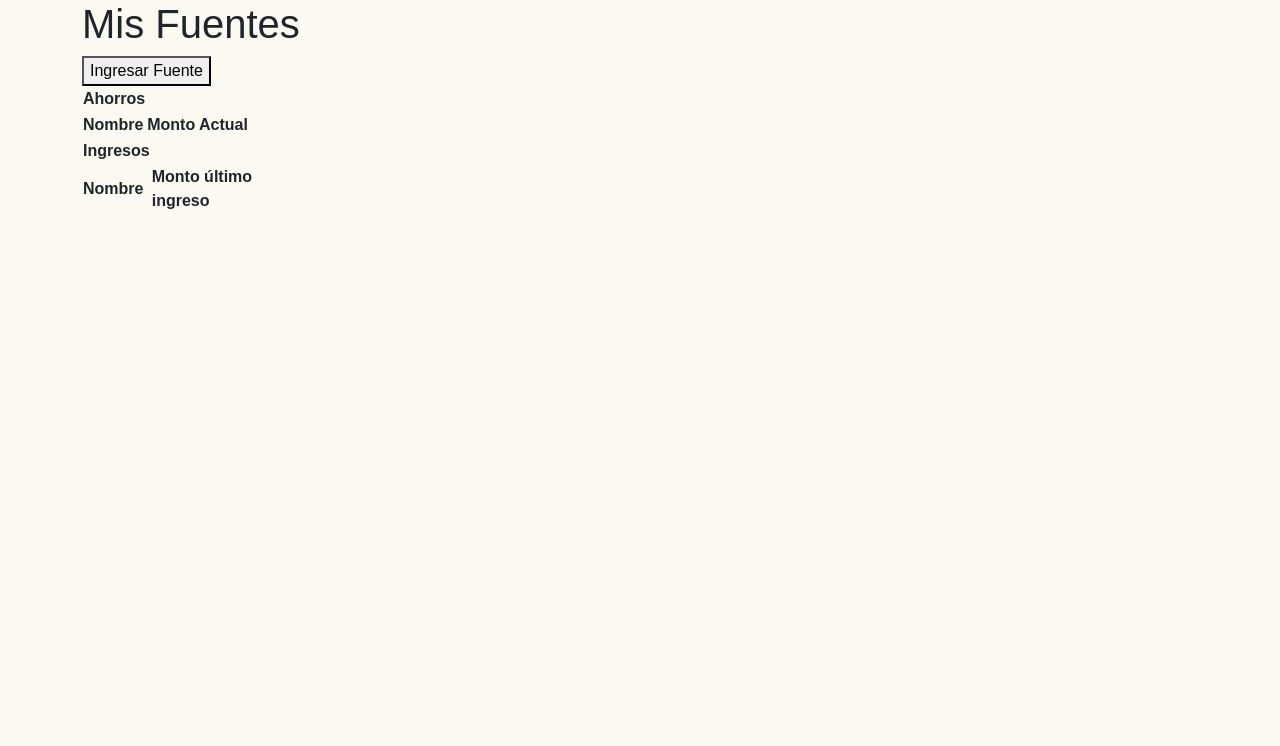
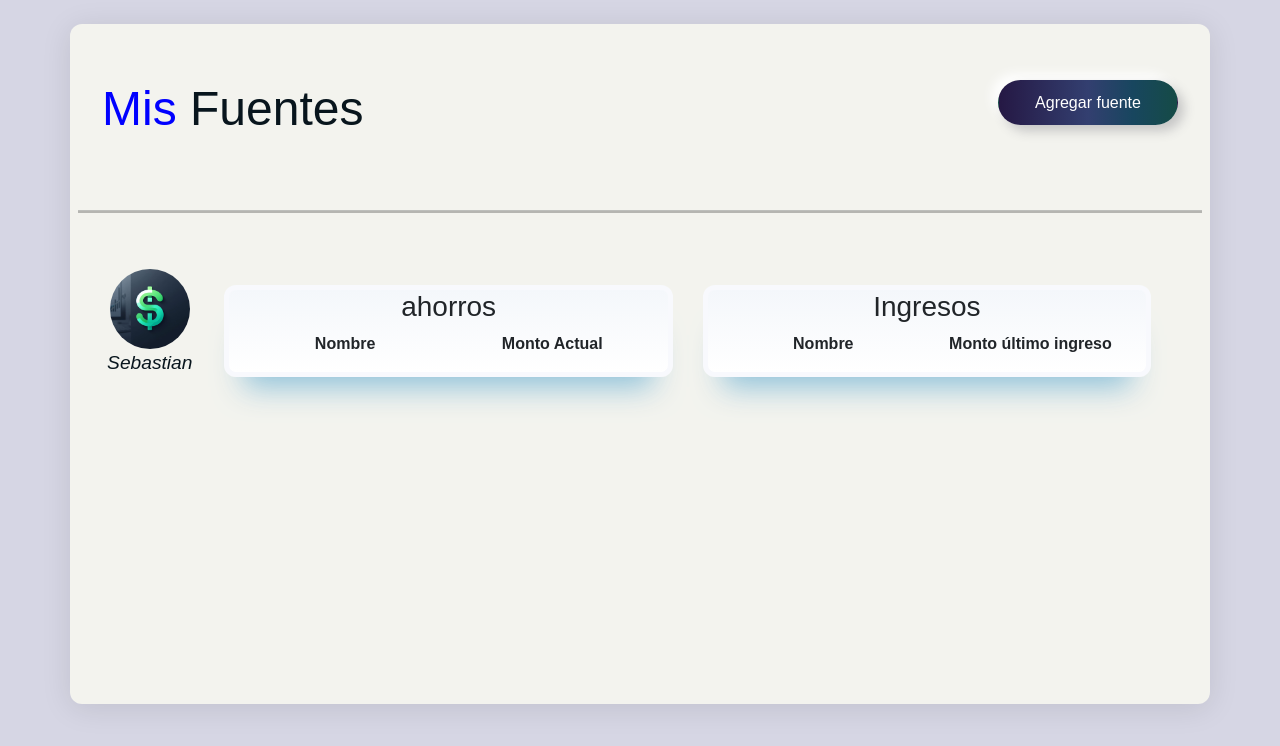
Before and after one commit to JuanseCho/MasterYourMoney, a PHP site: page / in a window 1280 px wide. Shown: the top 746 px of the page. Run offline with PHP 8.4, Linux system fonts and the light colour scheme; lists and menus that the app fills with data are empty; some libraries are stand-ins or nearby versions.

Commit message:
se agrega el mudulo de mis finanzas

```diff
--- a/src/Vista/css/style.css
+++ b/src/Vista/css/style.css
@@ -1,5 +1,6 @@
-body{
-    background-color: #fafaf3;
+body {
+    background-color: #d6d6e4;
+
     font-family: sans-serif;
     font-size: 16px;
     color: #212529;
@@ -7,3 +8,100 @@ body{
     padding: 0;
     box-sizing: border-box;
 }
+
+.titulo_categoria {
+    display: flex;
+    justify-content: space-between;
+    color: #08151d;
+    font-size: 1vh;
+}
+@media (max-width: 768px) {
+    .titulo_categoria {
+      flex-direction: column;
+    }
+    .btn {
+        max-width: 180px;
+}
+}
+.jsDivR {
+    display: flexbox;
+    width: 100%;
+    justify-content: space-around;
+    margin-top: 3vh;
+}
+/* Clases para contenedores */
+.jsContainer{
+    background-color: #f3f3ee;
+    display: flexbox;
+    justify-content: space-around;
+    margin-top: 3vh;
+    box-shadow: 0 4px 30px rgba(0, 0, 0, 0.1);
+    border-radius: 12px;
+    min-height: 85vh;
+}
+/*////////////////////////////////////////////////////////////////*/
+
+/* Clases para tablas */
+.jsDiv {
+    margin-top: 3vh;
+    background: #d9c2d1;
+    background: linear-gradient(0deg, rgb(255, 255, 255) 0%, rgb(244, 247, 251) 100%);
+    border-radius: 20px;
+    border: 5px solid #F8F9FD;
+    box-shadow: rgba(133, 189, 215, 0.911) 0px 30px 30px -20px;
+    border-radius: 12px;
+    text-align: center;
+}
+
+.jsDiv table {
+    width: 100%;
+    border-collapse: collapse;
+    table-layout: fixed;
+}
+.jsDiv table td {border-top: 1.5px solid rgb(28, 28, 31);}
+.jsDiv table tbody {text-align: left !important;}
+.titulos {text-align: center;}
+/*////////////////////////////////////////////////////////////////*/
+
+
+
+/* Clases para botones */
+.btn {
+    min-width: 180px;
+    max-height: 45px;
+    font-size: auto;
+    background-image: linear-gradient(90deg, #251844 0%, #333f70 50%, #18465f 75%, #154b46 100%);
+    box-shadow: 6px 6px 12px #c5c5c5,
+    -6px -6px 12px #ffffff;
+    color: #ffffff;
+    border-radius: 40px;
+    cursor: pointer;
+}
+.btn:hover {
+    background-image: linear-gradient(90deg, #312255 0%, #455181 50%, #24546e 75%, #25615b 100%);
+    box-shadow: 6px 6px 12px #c5c5c5,
+    -6px -6px 12px #ffffff;
+    color: #fff;
+    transform: translateY(-5px);
+}
+
+/*////////////////////////////////////////////////////////////////*/
+
+.user-profile {
+    font-size: larger;
+    margin-top: 1vh;
+    display: flex;
+    flex-direction: column;
+    align-items: center;
+    justify-content: center;
+    color: #08151d;
+  }
+
+  .user-profile-avatar {
+    width: 10vh;
+    height: 10vh;
+    min-width: 80px;
+    min-height: 80px;
+    border-radius: 50%;
+
+  }
--- a/src/Vista/modulos/perfilUsuario/misFuentes.php
+++ b/src/Vista/modulos/perfilUsuario/misFuentes.php
@@ -1,41 +1,51 @@
-<div class="container">
+<div class="container p-2 jsContainer">
     <div>
-        <div class="row">
+        <div class="row mt-4 mb-4 p-4">
             <div class="col-md-12">
-                <div class="header">
-                    <h1>Mis Fuentes</h1>
-                    <button>Ingresar Fuente</button>
+                <div class="titulo_categoria">
+                    <h2>
+                        <p style="font-size: 3rem;">
+                            <span style="color: blue;">
+                                Mis
+                            </span>
+                            Fuentes
+                        </p>
+                    </h2>
+                    <button class="btn">
+                        Agregar fuente
+                    </button>
                 </div>
             </div>
-            <div class="row">
-                <div class="col-md-5">
+        </div>
+        <hr size="5" color="#000000">
+        <div class="row jsDivR p-4 ">
+            <div class=" col-md-1 sm-1 user-profile">
+                <img class="col-md-2 user-profile-avatar" src="src\Vista\img\2.jpeg" />
+                <i>Sebastian</i>
+            </div>
 
+            <div class="col-md-5 sm-5 jsDiv">
+                <h3 class="titulos">ahorros</h3>
                 <table>
-                        <tr>
-                            <th>Ahorros</th>
-                        </tr>
+                    <thead>
                         <tr>
                             <th>Nombre</th>
                             <th>Monto Actual</th>
                         </tr>
-
+                    </thead>
                 </table>
-                    <div class="col-md-5">
+            </div>
+            <div class="col-md-5 sm-5  jsDiv">
+                <h3 class="titulos">Ingresos</h3>
                 <table>
-                            <tr>
-                                <th>Ingresos</th>
-                            </tr>
+                    <thead>
                         <tr>
                             <th>Nombre</th>
                             <th>Monto último ingreso</th>
                         </tr>
-
+                    </thead>
                 </table>
             </div>
         </div>
     </div>
-
 </div>
-    </div>
-
-</div>
```
Lines whose indentation alone changed are shown as unchanged.
